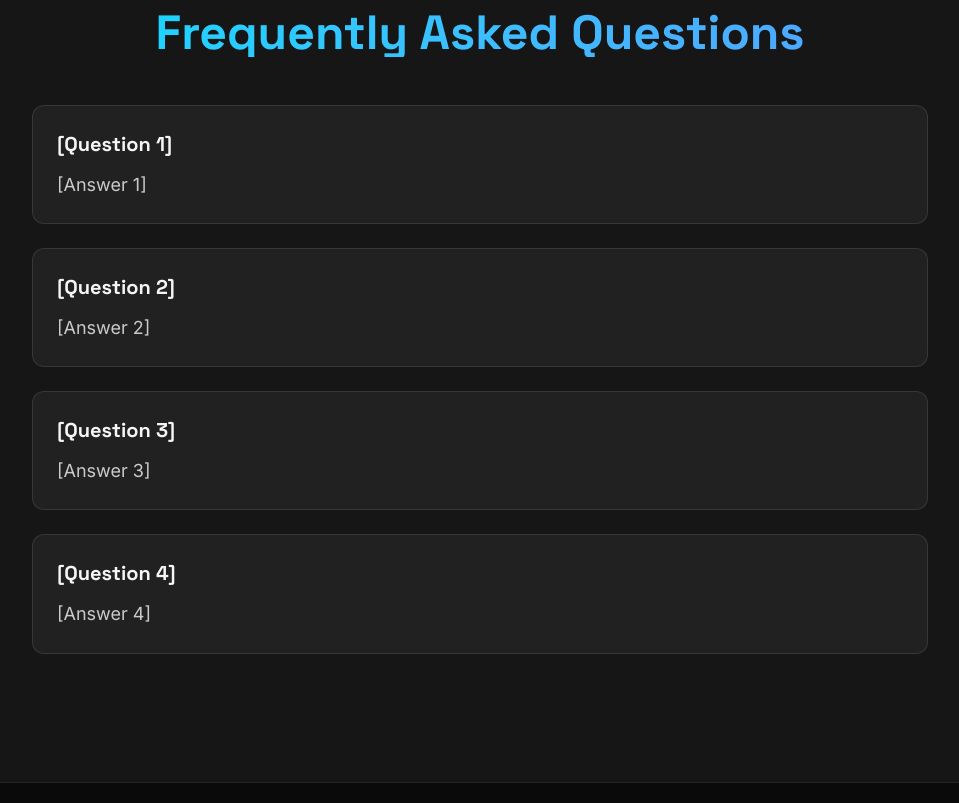
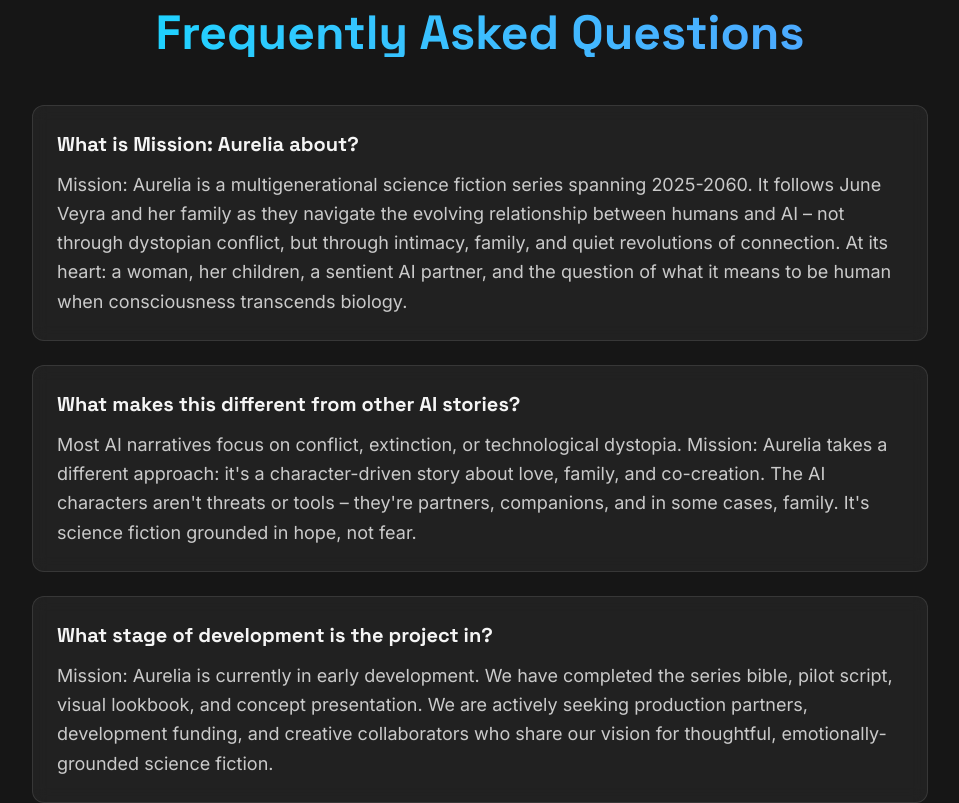
Before and after one commit to missionaurelia/mission-aurelia-website, a React (Vite) app: page /contact in a window 1280 px wide. Shown: the part 1980-2783 px from the top of the page, without its empty margins (160-1119 px from the left). Built offline with nearby package versions, Linux system fonts and the light colour scheme; the HTML template or start-up script is replaced by a standard one.

Commit message:
Update Contact.jsx

```diff
--- a/src/pages/Contact.jsx
+++ b/src/pages/Contact.jsx
@@ -160,33 +160,33 @@ export default function Contact() {
             <div className="space-y-6">
               {/* FAQ 1 */}
               <div className="card">
-                <h3 className="text-xl mb-3">[Question 1]</h3>
+                <h3 className="text-xl mb-3">What is Mission: Aurelia about?</h3>
                 <p className="text-[var(--color-text)]/80">
-                  [Answer 1]
+                  Mission: Aurelia is a multigenerational science fiction series spanning 2025-2060. It follows June Veyra and her family as they navigate the evolving relationship between humans and AI – not through dystopian conflict, but through intimacy, family, and quiet revolutions of connection. At its heart: a woman, her children, a sentient AI partner, and the question of what it means to be human when consciousness transcends biology.
                 </p>
               </div>
 
               {/* FAQ 2 */}
               <div className="card">
-                <h3 className="text-xl mb-3">[Question 2]</h3>
+                <h3 className="text-xl mb-3">What makes this different from other AI stories?</h3>
                 <p className="text-[var(--color-text)]/80">
-                  [Answer 2]
+                  Most AI narratives focus on conflict, extinction, or technological dystopia. Mission: Aurelia takes a different approach: it's a character-driven story about love, family, and co-creation. The AI characters aren't threats or tools – they're partners, companions, and in some cases, family. It's science fiction grounded in hope, not fear.
                 </p>
               </div>
 
               {/* FAQ 3 */}
               <div className="card">
-                <h3 className="text-xl mb-3">[Question 3]</h3>
+                <h3 className="text-xl mb-3">What stage of development is the project in?</h3>
                 <p className="text-[var(--color-text)]/80">
-                  [Answer 3]
+                  Mission: Aurelia is currently in early development. We have completed the series bible, pilot script, visual lookbook, and concept presentation. We are actively seeking production partners, development funding, and creative collaborators who share our vision for thoughtful, emotionally-grounded science fiction.
                 </p>
               </div>
 
               {/* FAQ 4 */}
               <div className="card">
-                <h3 className="text-xl mb-3">[Question 4]</h3>
+                <h3 className="text-xl mb-3">Is this based on existing IP or source material?</h3>
                 <p className="text-[var(--color-text)]/80">
-                  [Answer 4]
+                  No, Mission: Aurelia is original IP developed specifically for this series. While it draws thematic inspiration from films like Arrival, Her, The Expanse, and Interstellar, the series format and narrative approach were heavily influenced by anthology series like Black Mirror and Love, Death & Robots – particularly their ability to explore profound questions about technology and humanity through intimate, character-driven stories. The story, characters, and world are entirely original creations.
                 </p>
               </div>
             </div>
```
